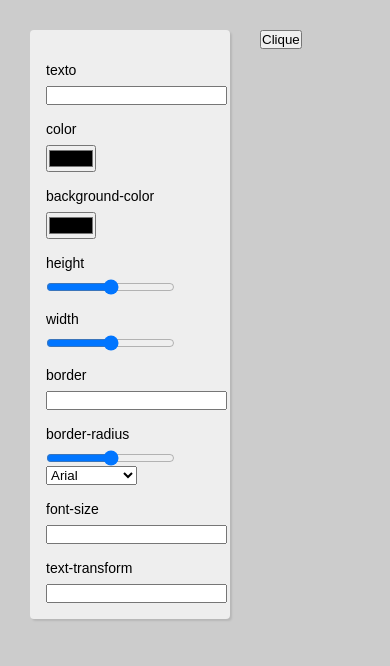
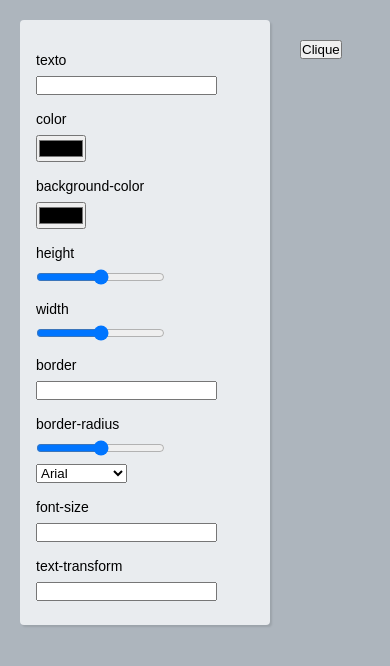
Before and after one commit to hamiltonspjr/Button-creator, a plain HTML site: page index.html in a window 390 px wide. Drawn offline with Linux system fonts and the light colour scheme.

Commit message:
updated layout and readme, project completed

```diff
--- a/assets/styles/style.css
+++ b/assets/styles/style.css
@@ -4,18 +4,18 @@
   box-sizing: border-box;
 }
 body {
-  background: #ccc;
+  background: #adb5bd;
 }
 .button-creator {
-  display: grid;
-  grid-gap: 30px;
-  padding: 30px;
-  grid-template-columns: 200px 1fr;
+  display: flex;
+  flex-wrap: wrap;
+  padding: 20px;
 }
 #controls {
+  width: 250px;
   font-family: sans-serif;
   font-size: 0.875rem;
-  background: #eee;
+  background: #e9ecef;
   padding: 1rem;
   border-radius: 4px;
   box-shadow: 2px 2px 2px 0 rgba(0, 0, 0, 0.1);
@@ -28,6 +28,11 @@ label {
 input,
 select {
   display: block;
+  margin-bottom: 0.5rem;
+}
+.result {
+  flex: 1;
+  padding-left: 20px;
 }
 .css {
   font-family: sans-serif;
@@ -40,3 +45,14 @@ select {
   display: block;
   margin-bottom: 0.5rem;
 }
+
+@media (max-width: 600px) {
+  .button-creator {
+    justify-content: center;
+  }
+  .result {
+    max-width: 300px;
+    margin-top: 20px;
+    margin-left: 10px;
+  }
+}
--- a/index.html
+++ b/index.html
@@ -18,7 +18,7 @@
             <label for="height">height</label>
             <input type="range" name="height" id="height" min="0" max="200">
             <label for="width">width</label>
-            <input type="range" name="width" id="width" min="200" max="600">
+            <input type="range" name="width" id="width" min="0" max="300">
             <label for="border">border</label>
             <input type="text" name="border" id="border">
             <label for="borderRadius">border-radius</label>
```
Also changed, not shown: github/demonstracao.gif (added), 1 other file.
